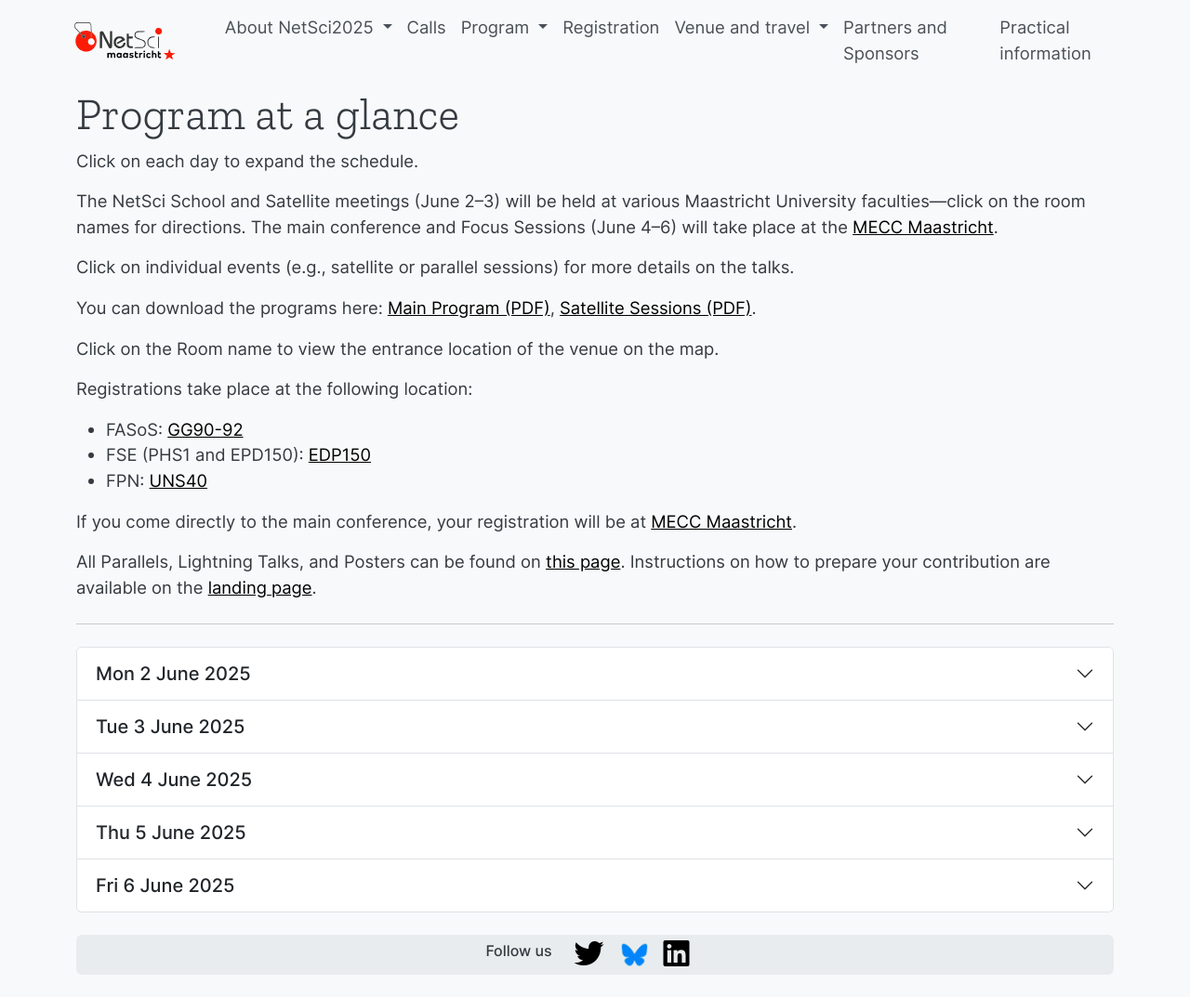
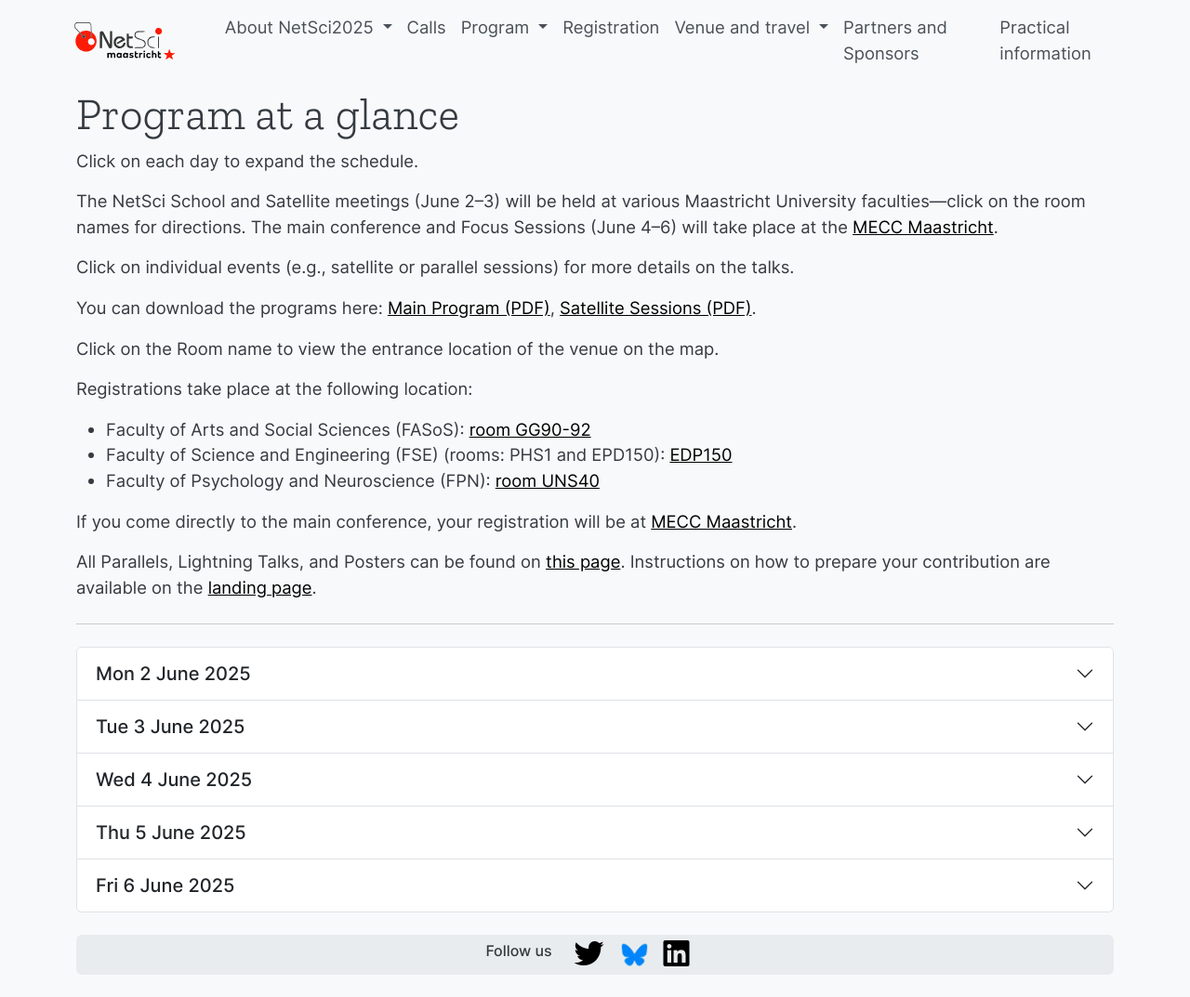
Before and after one commit to NetSci2025/netsci2025.github.io, a Jekyll site: the page built from program_at_a_glance.md, in a window 1280 px wide and 1073 px high. Shown: the whole window at 93% size. Built offline with Jekyll 4.4.1, drawn with Linux system fonts in a browser that asks for light colours.

Commit message:
Update program_at_a_glance.md

```diff
--- a/program_at_a_glance.md
+++ b/program_at_a_glance.md
@@ -19,9 +19,9 @@ You can download the programs here: [Main Program (PDF)](https://netsci2025.gith
 Click on the Room name to view the entrance location of the venue on the map.
 
 Registrations take place at the following location:
-- FASoS: [GG90-92](https://maps.app.goo.gl/Es4gXeNqmXDfCEC47)
-- FSE (PHS1 and EPD150): [EDP150](https://maps.app.goo.gl/MMmtLs3pW2aWT6DU8)
-- FPN: [UNS40](https://maps.app.goo.gl/yTF7bU3pdtQfGmG78)
+- Faculty of Arts and Social Sciences (FASoS): [room GG90-92](https://maps.app.goo.gl/Es4gXeNqmXDfCEC47)
+- Faculty of Science and Engineering (FSE) (rooms: PHS1 and EPD150): [EDP150](https://maps.app.goo.gl/MMmtLs3pW2aWT6DU8)
+- Faculty of Psychology and Neuroscience (FPN): [room UNS40](https://maps.app.goo.gl/yTF7bU3pdtQfGmG78)
 
 If you come directly to the main conference, your registration will be at [MECC Maastricht](https://www.google.com/maps/dir//Forum+100,+6229+GS+Maastricht/@50.8378029,5.7106924,17z/data=!4m8!4m7!1m0!1m5!1m1!1s0x47c0e984d23c2ceb:0x632331a6bf613f76!2m2!1d5.713183!2d50.837747?entry=ttu&g_ep=EgoyMDI1MDUyMS4wIKXMDSoJLDEwMjExNDU1SAFQAw%3D%3D).
 
```
